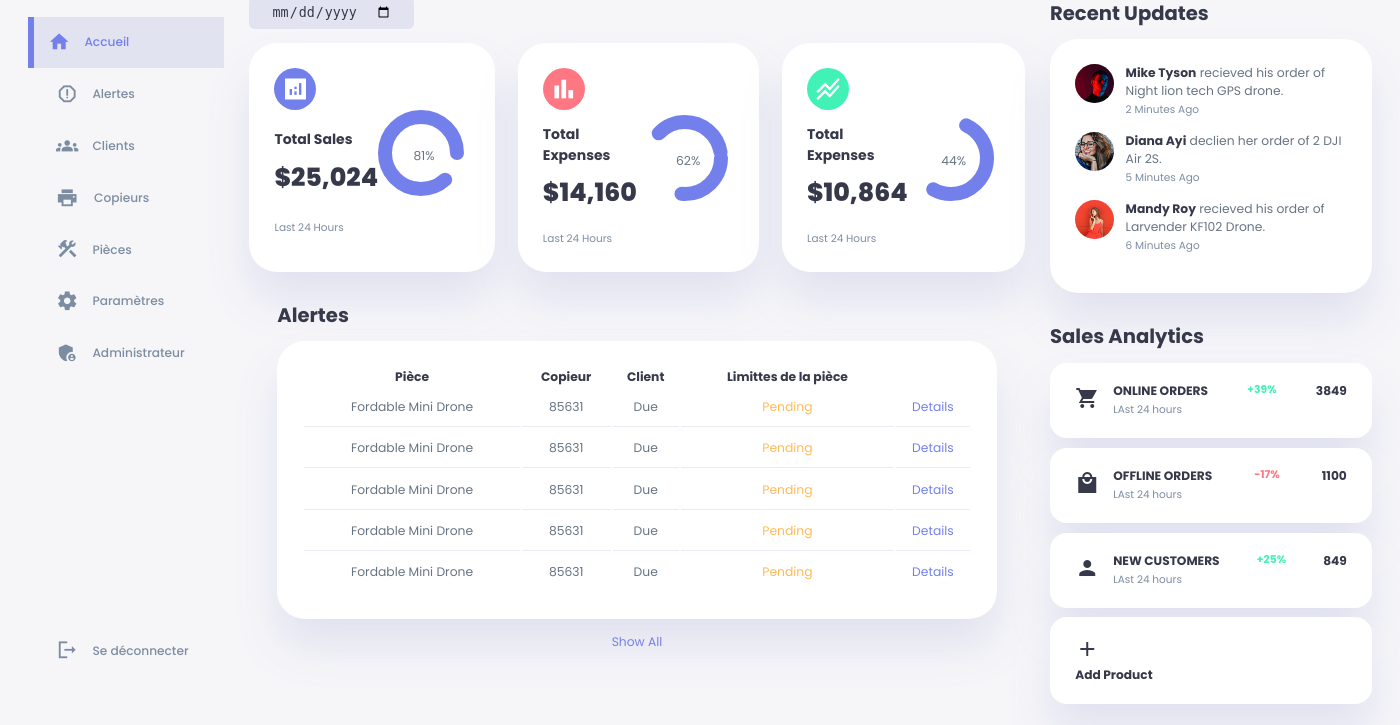
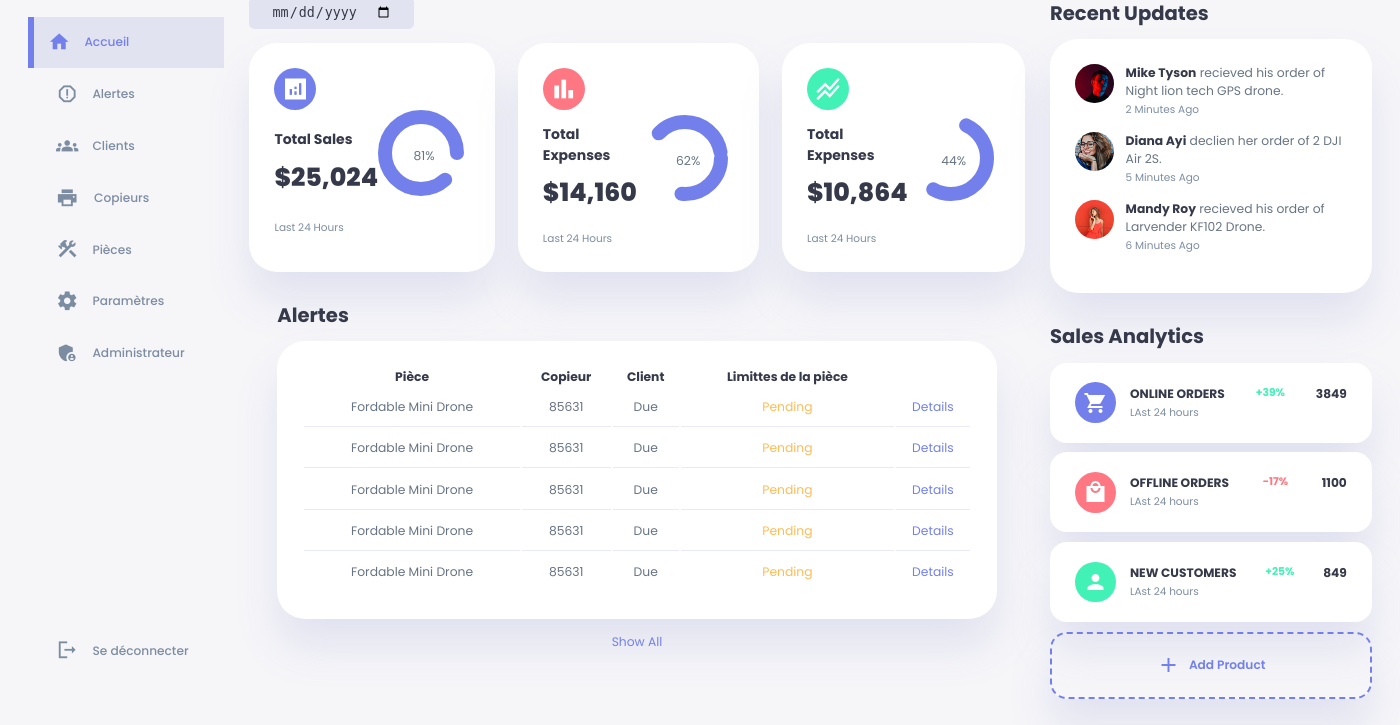
Before and after one commit to JohanGoutorbe/CopierCare, a PHP site: page / in a window 1400 px wide. Shown: the part 75-800 px from the top of the page. Run offline with PHP 8.4, Linux system fonts and the light colour scheme.

Commit message:
Update style.css

```diff
--- a/style/style.css
+++ b/style/style.css
@@ -487,5 +487,36 @@ main .alert a {
 }
 
 .right .sales-analytics .item .icon {
-    padd
+    padding: 0.6rem;
+    color: var(--color-white);
+    border-radius: 50%;
+    background: var(--color-primary);
+    display: flex;
 }
+
+.right .sales-analytics .item.offline .icon {
+    background: var(--color-danger);
+}
+
+.right .sales-analytics .item.customers .icon {
+    background: var(--color-success);
+}
+
+.right .sales-analytics .add-product {
+    background-color: transparent;
+    border: 2px dashed var(--color-primary);
+    color: var(--color-primary);
+    display: flex;
+    align-items: center;
+    justify-content: center;
+}
+
+.right .sales-analytics .add-product div {
+    display: flex;
+    align-items: center;
+    gap: 0.6rem;
+}
+
+.right .sales-analytics .add-product div h3 {
+    font-weight: 600;
+}
```
